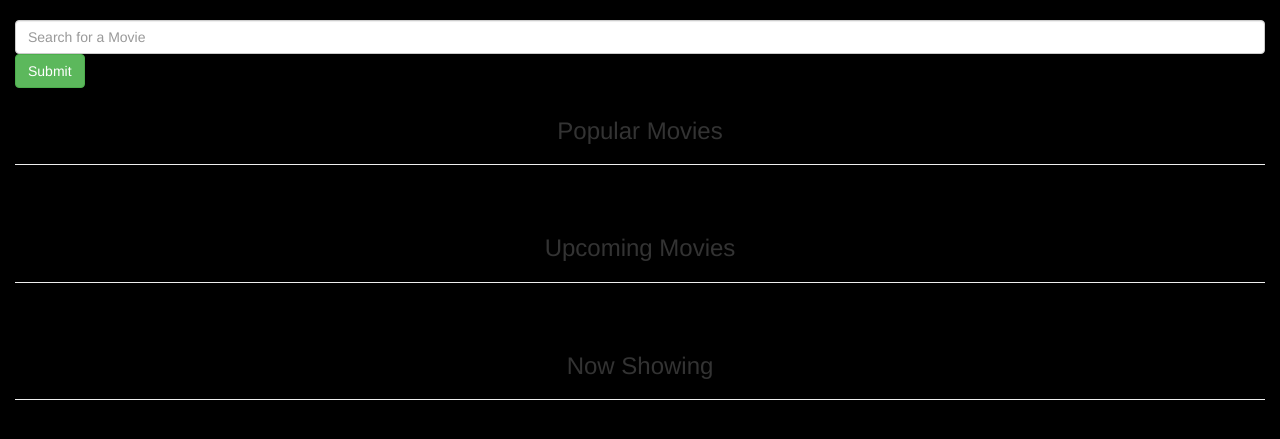
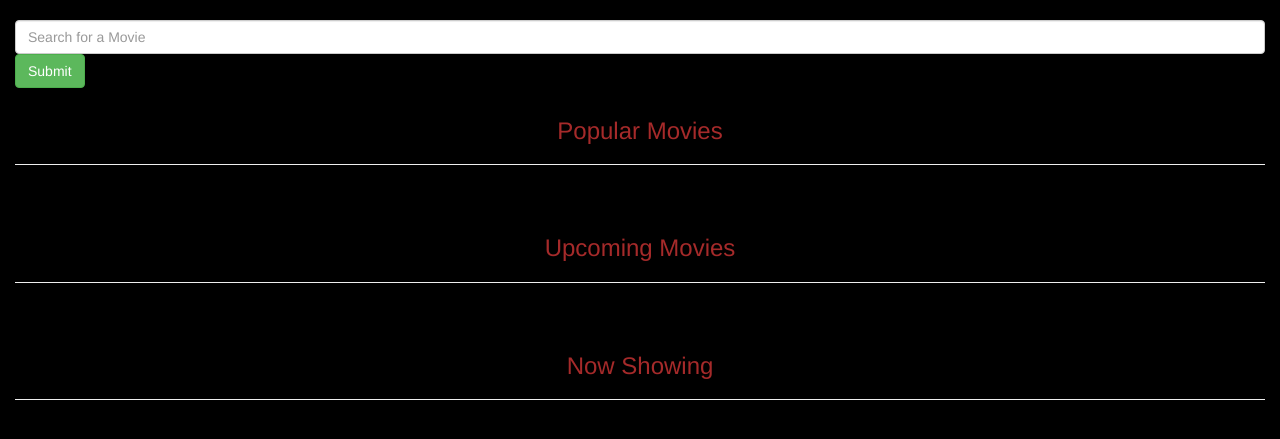
Before and after one commit to marknesh/onlymovies, a Flask app: template app/templates/index.html in a window 1280 px wide. Shown: the part 52-491 px from the top of the page. Run offline with Flask 2, Linux system fonts and the light colour scheme; the template is opened without the code that fills it, so the values that code supplies are empty; some libraries are stand-ins or nearby versions.

```diff
--- a/app/static/css/index.css
+++ b/app/static/css/index.css
@@ -10,7 +10,7 @@ body{
     background-color: black;
 }
 .hi{
-
+  color: brown;
   text-align: center;
   margin-top: 30px;
 }
```
